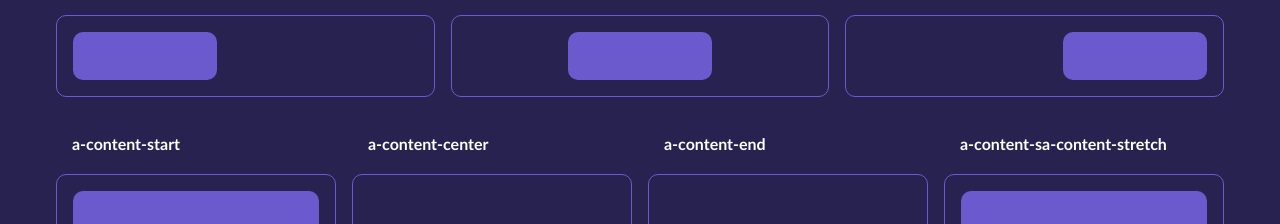
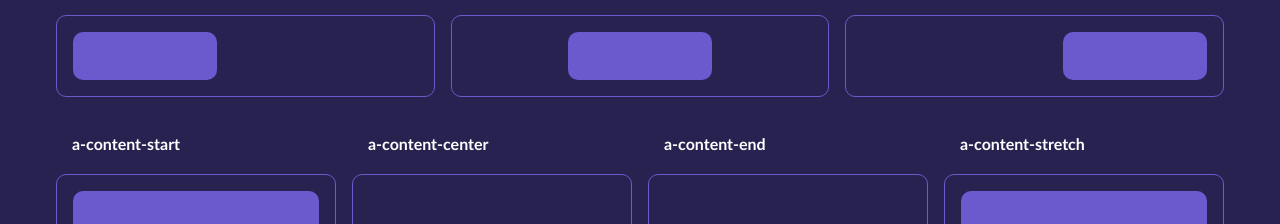
Before and after one commit to vicventum/v-grid, a plain HTML site: page index.html in a window 1280 px wide. Shown: the part 5440-5664 px from the top of the page. Drawn offline with Linux system fonts and the light colour scheme.

Commit message:
Corrige error en index.html

```diff
--- a/index.html
+++ b/index.html
@@ -262,7 +262,7 @@
             </article>
           </section>
           <section>
-            <h4>a-content-sa-content-stretch</h4>
+            <h4>a-content-stretch</h4>
             <article class="v-grid  a-content-stretch">
               <span class=""></span>
             </article>
```
